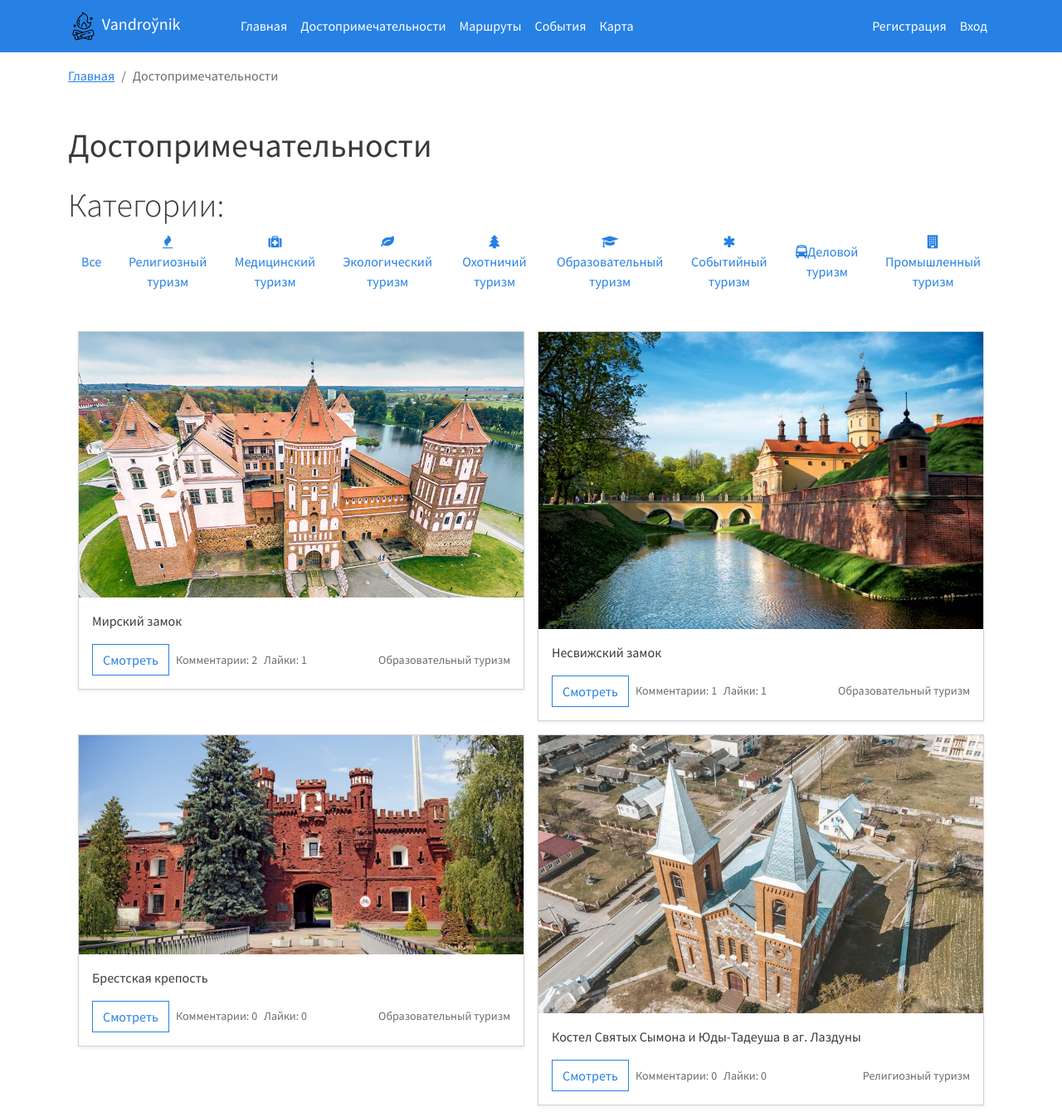
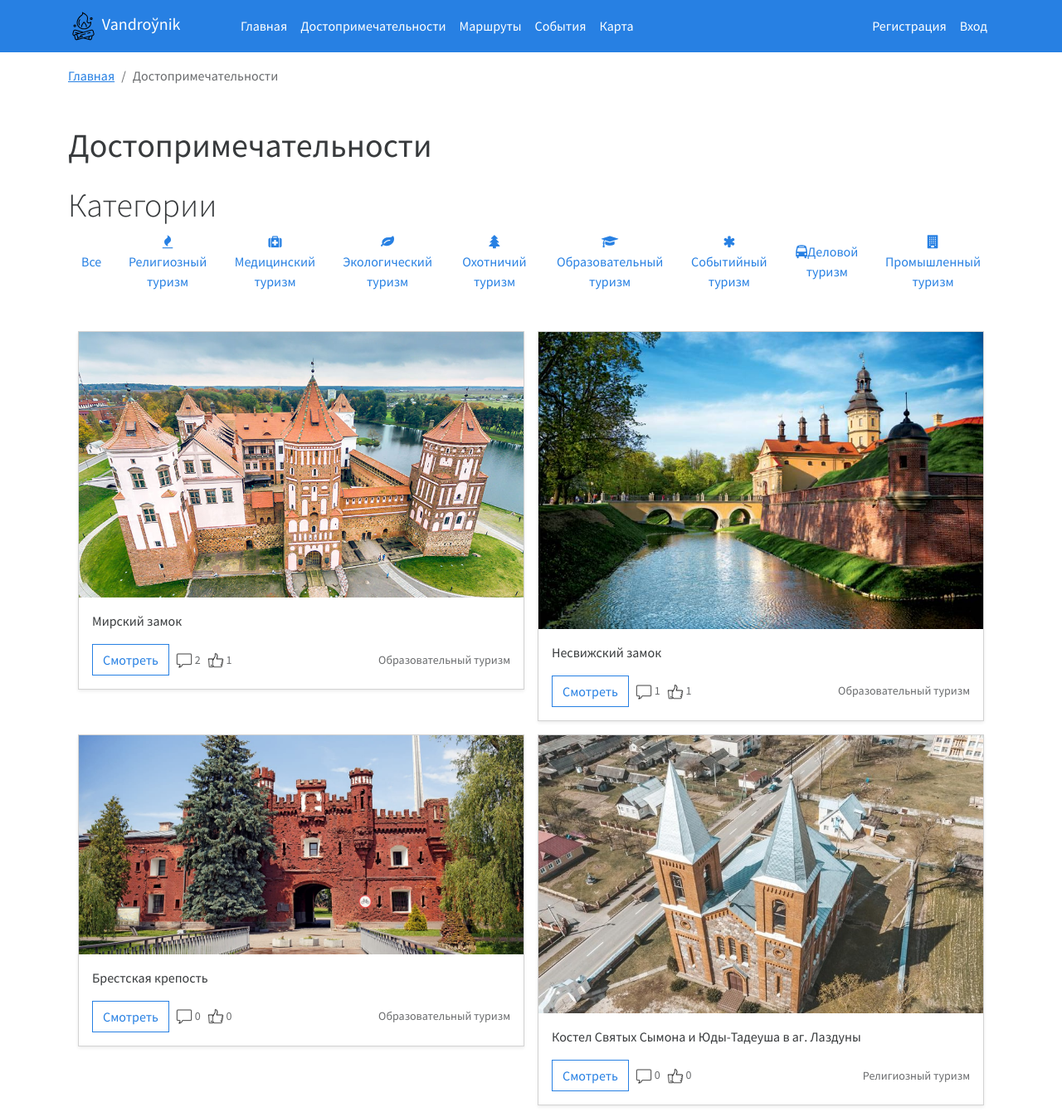
Before and after one commit to TheLastSurvived/vandrounik, a Flask app: page /articles in a window 1280 px wide. Shown: the top 1346 px of the page at 83% size. Run offline with Flask 3, Linux system fonts and the light colour scheme; data comes from the database, SQL or seed files in the repository; some libraries are stand-ins or nearby versions.

Commit message:
add icon like and comment

```diff
--- a/templates/articles.html
+++ b/templates/articles.html
@@ -77,7 +77,7 @@
     </div>
 
 
-    <h1 class="fw-light">Категории:</h1>
+    <h1 class="fw-light">Категории</h1>
     <div class="d-flex justify-content-between align-items-center text-center">
       <a href="/articles" class="text-decoration-none mx-3">Все</a>
       <a href="/articles?category=Религиозный туризм" class="text-decoration-none mx-3"><i class="fa fa-fire"
@@ -112,8 +112,8 @@
                 <div class="d-flex justify-content-between align-items-center">
                   <div class="btn-group d-flex justify-content-between align-items-center">
                     <a href="/articles/{{article.id}}" class="btn btn-outline-primary">Смотреть</a>
-                    <small class="text-body-secondary mx-2">Комментарии: {{comments}}</small>
-                    <small class="text-body-secondary">Лайки: {{article.likes}} </small>
+                    <small class="text-body-secondary mx-2"><img src="../static/img/comment.png" alt="comment" class="" width="20"> {{comments}}</small>
+                    <small class="text-body-secondary"><img src="../static/img/like.png" alt="like" class="" width="20"> {{article.likes}} </small>
 
                   </div>
                   <small class="text-body-secondary">{{article.category}}</small>
--- a/templates/base.html
+++ b/templates/base.html
@@ -1,15 +1,20 @@
 <!DOCTYPE html>
 <html lang="en">
-
   <head>
-    <meta charset="UTF-8">
-    <meta http-equiv="X-UA-Compatible" content="IE=edge">
-    <meta name="viewport" content="width=device-width, initial-scale=1.0">
+    <meta charset="UTF-8" />
+    <meta http-equiv="X-UA-Compatible" content="IE=edge" />
+    <meta name="viewport" content="width=device-width, initial-scale=1.0" />
     <title>{% block title %} {% endblock %}</title>
-    <link rel="stylesheet" href="../static/css/bootstrap.css">
-    <link rel="stylesheet" href="../static/css/font-awesome.min.css">
+    <link rel="stylesheet" href="../static/css/bootstrap.css" />
+    <link rel="stylesheet" href="../static/css/font-awesome.min.css" />
     <link rel="stylesheet" href="https://unpkg.com/aos@next/dist/aos.css" />
-    <link rel="stylesheet" href="../static/css/flash.css">
+    <link rel="stylesheet" href="../static/css/flash.css" />
+    <link
+      type="image/x-icon"
+      href="../static/img/favicon.ico"
+      rel="shortcut icon"
+    />
+    <link type="Image/x-icon" href="../static/img/favicon.ico" rel="icon" />
     {% block css %} {% endblock %}
   </head>
 
@@ -17,22 +22,33 @@
     <nav class="navbar navbar-expand-lg bg-primary" data-bs-theme="dark">
       <div class="container">
         <a class="navbar-brand" href="/">
-                <img src="../static/img/icon.svg" width="20%" alt="">
+          <img src="../static/img/icon.svg" width="20%" alt="" />
           Vandroўnik
         </a>
-            <button class="navbar-toggler" type="button" data-bs-toggle="collapse" data-bs-target="#navbarColor01"
-                aria-controls="navbarColor01" aria-expanded="false" aria-label="Toggle navigation">
+        <button
+          class="navbar-toggler"
+          type="button"
+          data-bs-toggle="collapse"
+          data-bs-target="#navbarColor01"
+          aria-controls="navbarColor01"
+          aria-expanded="false"
+          aria-label="Toggle navigation"
+        >
           <span class="navbar-toggler-icon"></span>
         </button>
 
-            <div class="collapse navbar-collapse d-flex justify-content-between" id="navbarColor01">
+        <div
+          class="collapse navbar-collapse d-flex justify-content-between"
+          id="navbarColor01"
+        >
           <ul class="navbar-nav me-auto">
             <li class="nav-item">
-                        <a class="nav-link active" href="/">Главная
-                        </a>
+              <a class="nav-link active" href="/">Главная </a>
             </li>
             <li class="nav-item">
-                        <a class="nav-link active" href="/articles">Достопримечательности</a>
+              <a class="nav-link active" href="/articles"
+                >Достопримечательности</a
+              >
             </li>
             <li class="nav-item">
               <a class="nav-link active" href="/routes">Маршруты</a>
@@ -49,9 +65,7 @@
             <li class="nav-item">
               <a class="nav-link active" href="/admin">Панель администратора</a>
             </li>
-                    {%endif%}
-
-                    {%if 'name' in session and active_user %}
+            {%endif%} {%if 'name' in session and active_user %}
             <li class="nav-item">
               <a class="nav-link active" href="/profile">Профиль</a>
             </li>
@@ -66,7 +80,6 @@
               <a class="nav-link active" href="/login">Вход</a>
             </li>
             {%endif%}
-
           </ul>
         </div>
       </div>
@@ -75,31 +88,53 @@
     {% block main %} {% endblock %}
 
     <div class="container">
-        <footer class="d-flex flex-wrap justify-content-between align-items-center py-3 my-4 border-top">
+      <footer
+        class="d-flex flex-wrap justify-content-between align-items-center py-3 my-4 border-top"
+      >
         <div class="col-md-4 d-flex align-items-center">
-                <a href="/" class="mb-3 me-2 mb-md-0 text-body-secondary text-decoration-none lh-1">
-
+          <a
+            href="/"
+            class="mb-3 me-2 mb-md-0 text-body-secondary text-decoration-none lh-1"
+          >
           </a>
-                <span class="mb-3 mb-md-0 text-body-secondary">© 2024 GGKTTD, Inc</span>
+          <span class="mb-3 mb-md-0 text-body-secondary"
+            >© 2024 GGKTTD, Inc</span
+          >
         </div>
 
         <ul class="nav col-md-4 justify-content-end list-unstyled d-flex">
-                <li class="ms-3"><a class="text-body-secondary" target="_blank" href="https://www.instagram.com/_vandroynik_/"><i class="fa fa-instagram"
-                            aria-hidden="true"></i></a></li>
-                <li class="ms-3"><a class="text-body-secondary" target="_blank" href="https://t.me/yBelarusi"><i class="fa fa-telegram"
-                            aria-hidden="true"></i></a></li>
+          <li class="ms-3">
+            <a
+              class="text-body-secondary"
+              target="_blank"
+              href="https://www.instagram.com/_vandroynik_/"
+              ><i class="fa fa-instagram" aria-hidden="true"></i
+            ></a>
+          </li>
+          <li class="ms-3">
+            <a
+              class="text-body-secondary"
+              target="_blank"
+              href="https://t.me/yBelarusi"
+              ><i class="fa fa-telegram" aria-hidden="true"></i
+            ></a>
+          </li>
         </ul>
       </footer>
     </div>
 
+    <script
+      src="https://cdn.jsdelivr.net/npm/masonry-layout@4.2.2/dist/masonry.pkgd.min.js"
+      integrity="sha384-GNFwBvfVxBkLMJpYMOABq3c+d3KnQxudP/mGPkzpZSTYykLBNsZEnG2D9G/X/+7D"
+      crossorigin="anonymous"
+      async
+    ></script>
 
-    <script src="https://cdn.jsdelivr.net/npm/masonry-layout@4.2.2/dist/masonry.pkgd.min.js"
-    integrity="sha384-GNFwBvfVxBkLMJpYMOABq3c+d3KnQxudP/mGPkzpZSTYykLBNsZEnG2D9G/X/+7D" crossorigin="anonymous"
-    async></script>
-
-    <script src="https://cdn.jsdelivr.net/npm/bootstrap@5.3.3/dist/js/bootstrap.bundle.min.js"
+    <script
+      src="https://cdn.jsdelivr.net/npm/bootstrap@5.3.3/dist/js/bootstrap.bundle.min.js"
       integrity="sha384-YvpcrYf0tY3lHB60NNkmXc5s9fDVZLESaAA55NDzOxhy9GkcIdslK1eN7N6jIeHz"
-    crossorigin="anonymous"></script>
+      crossorigin="anonymous"
+    ></script>
 
     <script src="https://unpkg.com/aos@next/dist/aos.js"></script>
     <script>
@@ -108,5 +143,4 @@
 
     {% block js %} {% endblock %}
   </body>
-
 </html>
--- a/templates/index.html
+++ b/templates/index.html
@@ -12,7 +12,7 @@ Vandroўnik
             <img src="../static/img/slide1.jpg" width="" alt="">
             <div class="container">
                 <div class="carousel-caption text-start">
-                    <h1>Познай Беларусь.</h1>
+                    <h1>Познай Беларусь</h1>
                     <p class="opacity-75">Теперь торопиться уже некуда. Путешествуйте по Беларуси на поезде,
                         автобусе, автомобиле, велосипеде или гуляйте пешком. В общем, наслаждайтесь отдыхом!</p>
                     <p><a class="btn btn-lg btn-warning" href="/routes">Готовые маршуты</a></p>
```
Also changed, not shown: static/img/comment.png (added), static/img/like.png (added). Lines whose indentation alone changed are shown as unchanged.
